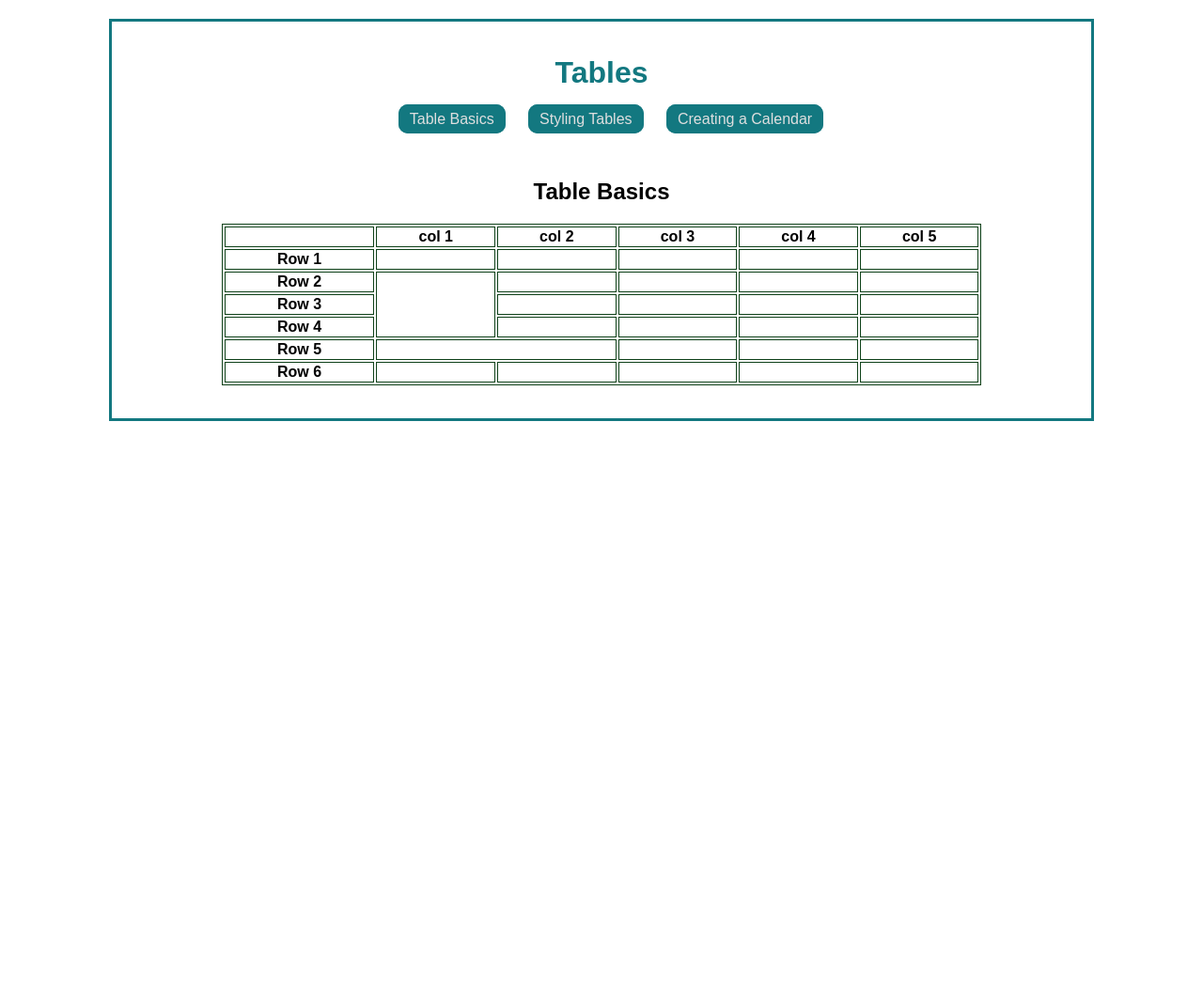
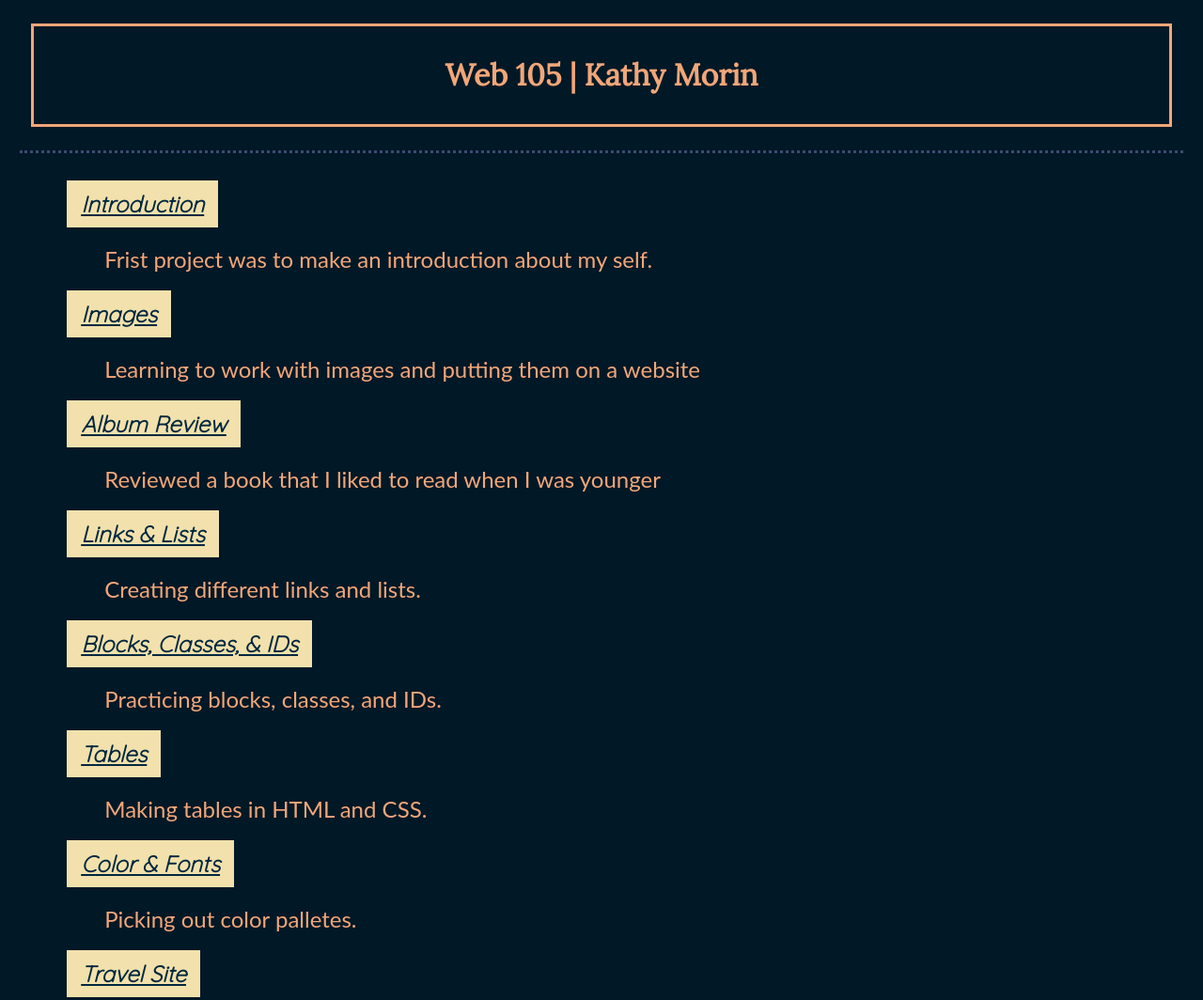
Before and after one commit to jellybeansmile/web105, a plain HTML site: page index.html in a window 1280 px wide. Shown: the top 1064 px of the page at 94% size. Before the commit the page ends 800 px from the top, so only its background shows below. Drawn offline with Linux system fonts and the light colour scheme.

Commit message:
Add files via upload

```diff
--- a/index.html
+++ b/index.html
@@ -5,90 +5,60 @@
 <head>
     <meta charset="UTF-8">
     <meta name="viewport" content="width=device-width, initial-scale=1.0">
-    <meta http-equiv="X-UA-Compatible" content="ie=edge">
+    <link
+    href="https://fonts.googleapis.com/css2?family=Lora&family=Playfair+Display&family=Quicksand:wght@300&display=swap"
+        rel="stylesheet">
     <link rel="stylesheet" href="styles.css">
-    <title>Tables</title>
-    <style>
-        table,
-        th,
-        td {
-            border: 1px solid rgb(14, 65, 25);
-        }
-
-        table {
-            margin: 20px auto;
-        }
-    </style>
+    <title>Web 105 Projects</title>
 </head>
 
 <body>
-    <div class="container">
-        <header>
-            <h1>Tables</h1>
-            <nav>
-                <a href="index.html">Table Basics</a>
-                <a href="styling-tables.html">Styling Tables</a>
-                <a href="calendar.html">Creating a Calendar</a>
-            </nav>
-            <p>&nbsp;</p>
-            <h2>Table Basics</h2>
-        </header>
-        <table width=80%>
-            <tr>
-                <th></th>
-                <th>col 1</th>
-                <th>col 2</th>
-                <th>col 3</th>
-                <th>col 4</th>
-                <th>col 5</th>
-            </tr>
-            <tr>
-                <th>Row 1</th>
-                <td></td>
-                <td></td>
-                <td></td>
-                <td></td>
-                <td></td>
-            </tr>
-            <tr>
-                <th>Row 2</th>
-                <td rowspan="3"></td>
-                <td></td>
-                <td></td>
-                <td></td>
-                <td></td>
-            </tr>
-            <tr>
-                <th>Row 3</th>
-                <td></td>
-                <td></td>
-                <td></td>
-                <td></td>
-            </tr>
-            <tr>
-                <th>Row 4</th>
-                <td></td>
-                <td></td>
-                <td></td>
-                <td></td>
-            </tr>
-            <tr>
-                <th>Row 5</th>
-                <td colspan=2></td>
-                <td></td>
-                <td></td>
-                <td></td>
-            </tr>
-            <tr>
-                <th>Row 6</th>
-                <td></td>
-                <td></td>
-                <td></td>
-                <td></td>
-                <td></td>
-            </tr>
-        </table>
-    </div>
+    <header>
+        <h1>Web 105 | Kathy Morin</h1>
+    </header>
+    <!--links-->
+    <main class="container">
+        <dl>
+            <dt><a href="intro-project/index.html">Introduction</a></dt>
+            <br>
+            <dd>Frist project was to make an introduction about my self.</dd>
+            <br>
+            <dt><a href="Kathy-lesson-images/index.html">Images</a></dt>
+            <br>
+            <dd>Learning to work with images and putting them on a website</dd>
+            <br>
+            <dt><a href="kathy-homework/index.html">Album Review</a></dt>
+            <br>
+            <dd>Reviewed a book that I liked to read when I was younger </dd>
+            <br>
+            <dt><a href="Links-assignment/index.html">Links & Lists</a></dt>
+            <br>
+            <dd>Creating different links and lists.</dd>
+            <br>
+            <dt><a href="Blocks-Classes-IDS/index.html">Blocks, Classes, & IDs</a></dt>
+            <br>
+            <dd>Practicing blocks, classes, and IDs.</dd>
+            <br>
+            <dt><a href="Tables/index.html">Tables</a></dt>
+            <br>
+            <dd>Making tables in HTML and CSS.</dd>
+            <br>
+            <dt><a href="colors-and-fonts/index.html">Color & Fonts</a></dt>
+            <br>
+            <dd>Picking out color palletes.</dd>
+            <br>
+            <dt><a href="travels/index.html">Travel Site</a></dt>
+            <br>
+            <dd>A website of places I traveled to and wish to travel to.</dd>
+            <br>
+            <dt><a href="http://kjarzabek.mccdgm.net/favicon.ico">Facicon</a></dt>
+            <br>
+            <dd>Working on making a logo for webpages.</dd>
+        </dl>
+    </main>
+    <footer>
+        &copy; Kathy M, 2020
+    </footer>
 </body>
 
 </html>
--- a/styles.css
+++ b/styles.css
@@ -1,38 +1,83 @@
-body{
-    font-family:Arial, Helvetica, sans-serif;
+/* Color Theme Swatches in Hex */
+.color-theme_depositphotos_64228311-stock-photo-vintage-flower-background-1-hex { color: #012840; }
+.color-theme_depositphotos_64228311-stock-photo-vintage-flower-background-2-hex { color: #011826; }
+.color-theme_depositphotos_64228311-stock-photo-vintage-flower-background-3-hex { color: #F2E1AC; }
+.color-theme_depositphotos_64228311-stock-photo-vintage-flower-background-4-hex { color: #F2A679; }
+.color-theme_depositphotos_64228311-stock-photo-vintage-flower-background-5-hex { color: #3D4A73; }
+
+/* Color Theme Swatches in RGBA */
+.color-theme_depositphotos_64228311-stock-photo-vintage-flower-background-1-rgba { color: rgba(1, 40, 64, 1); }
+.color-theme_depositphotos_64228311-stock-photo-vintage-flower-background-2-rgba { color: rgba(1, 24, 38, 1); }
+.color-theme_depositphotos_64228311-stock-photo-vintage-flower-background-3-rgba { color: rgba(242, 225, 172, 1); }
+.color-theme_depositphotos_64228311-stock-photo-vintage-flower-background-4-rgba { color: rgba(242, 166, 121, 1); }
+.color-theme_depositphotos_64228311-stock-photo-vintage-flower-background-5-rgba { color: rgba(61, 74, 115, 1); }
+
+
+/*
+font-family: 'Lato', 'Quicksand', sans-serif;
+font-family: 'Playfair Display', serif;
+font-family: 'Lora', serif;
+*/
+
+:root {
+    --navy: #012840;
+    --darknavy: #011826;
+    --yellow: #F2E1AC;
+    --tan: #F2A679;
+    --blue:  #3D4A73;
+    --font1: 'lato';
 }
 
-.container{
-    width:80%;
-    margin: 20px auto;
-    border: 3px solid rgb(19, 120, 128);
-    overflow:auto;
-    padding: 15px;
+body {
+    background-color: var(--darknavy);
+    color: var(--tan);
+    font-family: 'Lato', sans-serif;
 }
 
-h1{
-    color: rgb(19, 120, 128);
+.container {
+    margin: auto;
+    padding: 15px 50px;
+    width: 90%;
+    border-top-style: dotted;
+    border-top-color: var(--blue);
+}
+
+header {
+    background-color: var(--darkgray);
+    border: 3px solid var(--tan);
+    padding: 10px 15px;
+    margin: 25px;
+    font-family: 'lora';
+}
+
+h1 {
     text-align: center;
 }
 
-h2{
-    text-align: center;
+dt {
+    font-family: 'quicksand';
 }
 
-nav{
-    text-align: center;
-}
-nav a{
-    text-decoration: none;
-    background-color: rgb(19, 120, 128);
-    border: 2px solid rgb(19, 120, 128);
-    border-radius: 10px;
-    color: rgb(223, 223, 223);
-    padding: 5px 10px;
-    margin-left: 20px;
+main {
+    font-size: 1.5em;
 }
 
-nav a:hover{
-    color:green;
-    background-color:gray;
+a {
+    color: var(--navy);
+    font-weight: bold;
+    font-style: italic;
+    background-color: var(--yellow);
+    padding: 10px 15px;
+    margin: auto;
 }
+
+a:hover {
+    background-color: var(--blue);
+}
+
+footer {
+    text-align: center;
+    padding: 20px;
+}
+
+/* Make container for the header, as a class then assign */
```
